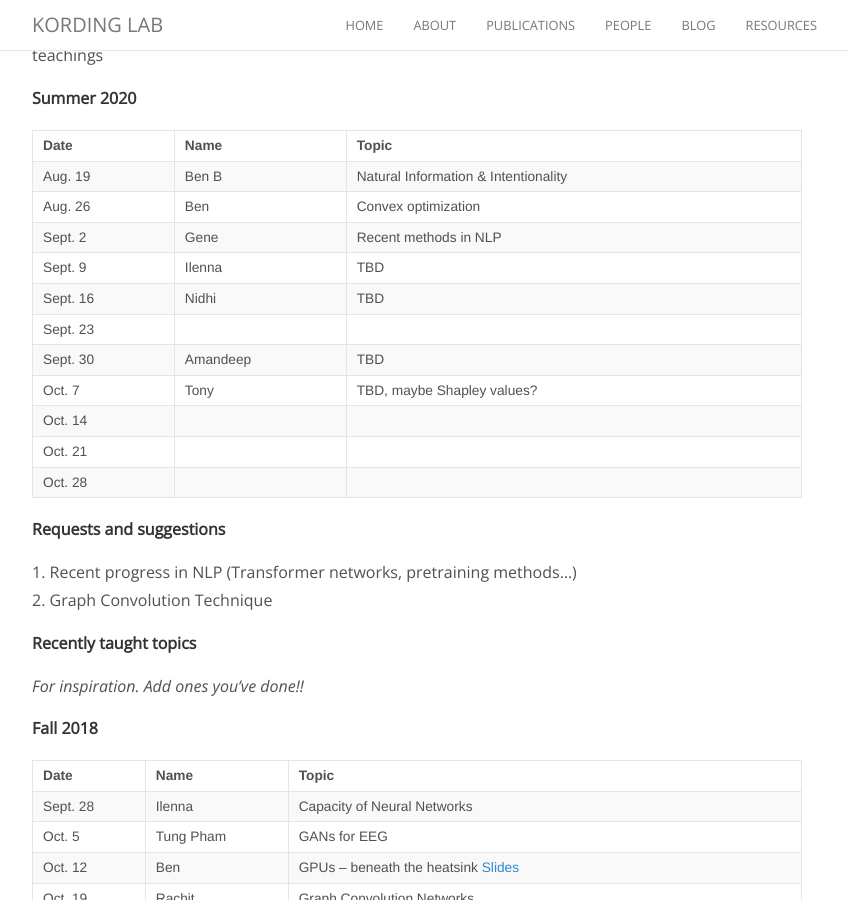
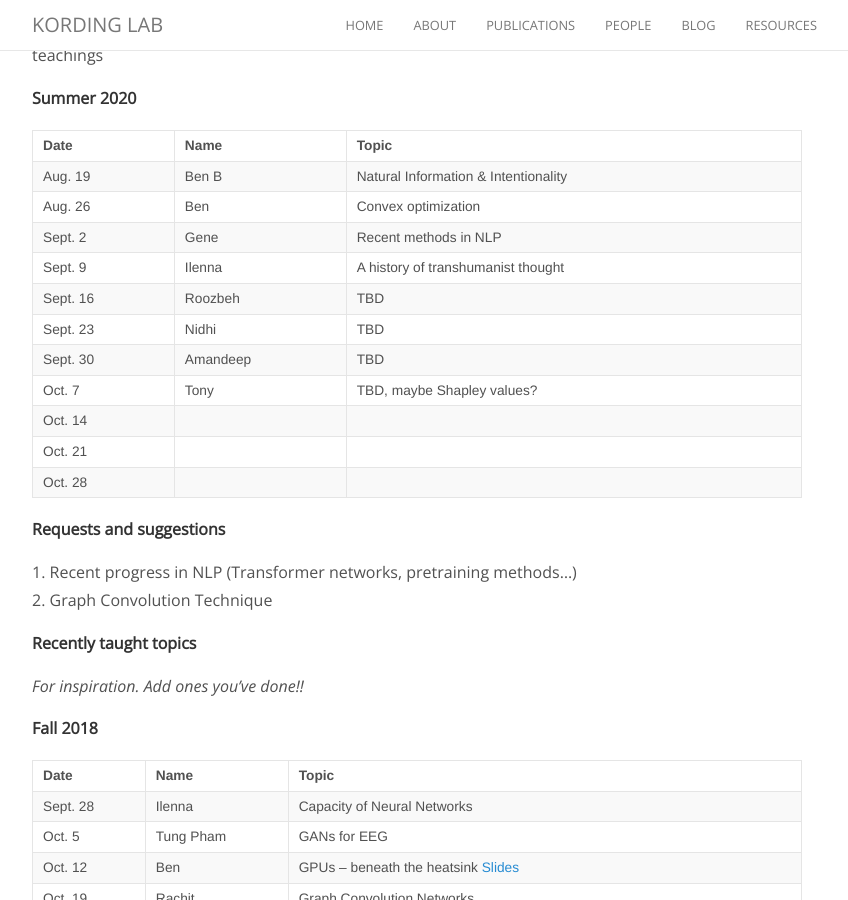
Before and after one commit to KordingLab/KordingLab.github.io, a Jekyll site: the page built from _posts/2018-08-29-upcoming-lab-teaching.md, in a window 1280 px wide and 900 px high, scrolled down 361 px. Shown: the whole window, without its empty margins (223-1071 px from the left). Built offline with Jekyll 4.4.1, drawn with Linux system fonts in a browser that asks for light colours; nearby versions of some CDN libraries; comment, search, counter and statistics services are not loaded.

Commit message:
Update 2018-08-29-upcoming-lab-teaching.md

```diff
--- a/_posts/2018-08-29-upcoming-lab-teaching.md
+++ b/_posts/2018-08-29-upcoming-lab-teaching.md
@@ -21,9 +21,9 @@ Get on the listserve for announcements: https://groups.google.com/forum/#!forum/
 | Aug. 19 | Ben B | Natural Information & Intentionality |
 | Aug. 26 | Ben | Convex optimization |
 | Sept. 2 | Gene | Recent methods in NLP |
-| Sept. 9 | Ilenna | TBD |
-| Sept. 16 | Nidhi | TBD |
-| Sept. 23 | | |
+| Sept. 9 | Ilenna | A history of transhumanist thought |
+| Sept. 16 | Roozbeh | TBD |
+| Sept. 23 | Nidhi | TBD |
 | Sept. 30 |Amandeep |TBD |
 | Oct. 7 | Tony | TBD, maybe Shapley values?|
 | Oct. 14 | | |
```
